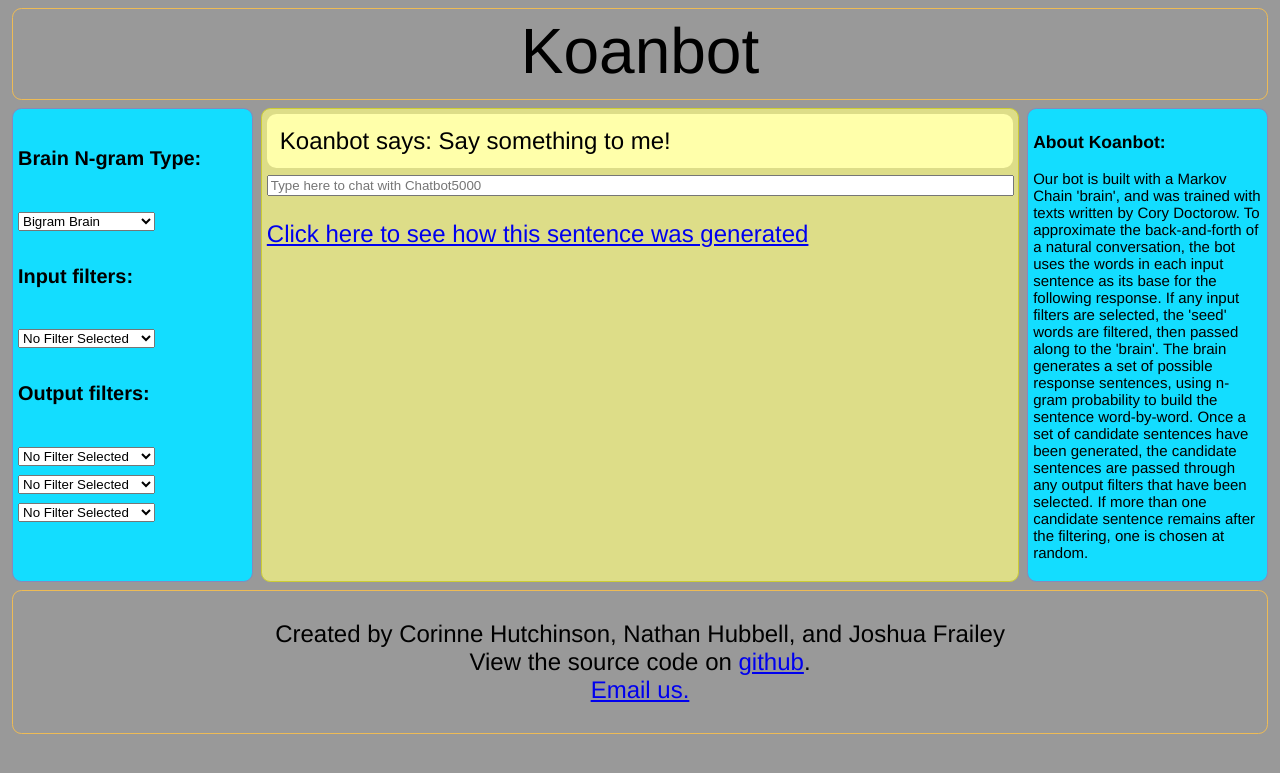
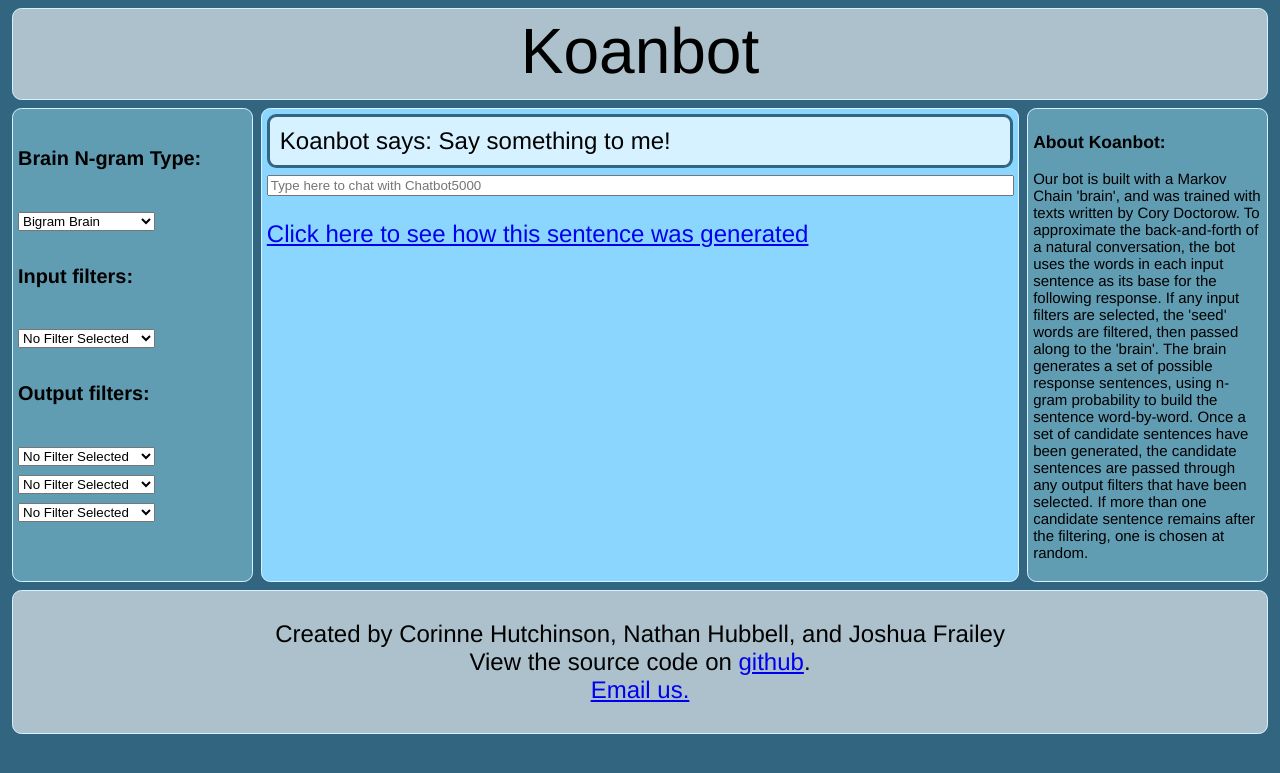
Before and after one commit to corinnelhh/chatbot, a Flask app: page / in a window 1280 px wide. Shown: the top 773 px of the page. Run offline with Flask 2, Linux system fonts and the light colour scheme; parts of the project's set-up code (start-up, migrations or seed data) failed here and were passed over; some libraries are stand-ins or nearby versions.

Commit message:
css, color scheme changes

```diff
--- a/static/style.css
+++ b/static/style.css
@@ -1,15 +1,15 @@
 #output_box{
     width: auto;
     height: auto;
-    background-color: #ffffaa;
-    border: solid 3px #ffffab;
+    background-color: #D6F1FF;
+    border: solid 3px #32657F;
     border-radius: 7pt;
     padding: 10px
 }
 
 body {
     font: 24px Helvetica;
-    background: #999999;
+    background: #32657F;
 }
 
 #main {
@@ -25,9 +25,9 @@ body {
 #main > article {
     margin: 4px;
     padding: 5px;
-    border: 1px solid #cccc33;
+    border: 1px solid #D6F1FF;
     border-radius: 7pt;
-    background: #dddd88;
+    background: #8AD6FF;
     -webkit-flex: 3 1 60%;
     flex: 3 1 60%;
     -webkit-order: 2;
@@ -37,9 +37,9 @@ body {
 #main > #filters {
     margin: 4px;
     padding: 5px;
-    border: 1px solid #8888bb;
+    border: 1px solid #D6F1FF;
     border-radius: 7pt;
-    background: #13ddff;
+    background: #609CB2;
     -webkit-flex: 1 6 20%;
     flex: 1 6 20%;
     -webkit-order: 1;
@@ -49,9 +49,9 @@ body {
 #main > #about {
     margin: 4px;
     padding: 5px;
-    border: 1px solid #8888bb;
+    border: 1px solid #D6F1FF;
     border-radius: 7pt;
-    background: #13ddff;
+    background: #609CB2;
     font-size: 15px;
     -webkit-flex: 1 6 20%;
     flex: 1 6 20%;
@@ -64,9 +64,9 @@ header, footer {
     margin: 4px;
     padding: 5px;
     min-height: 80px;
-    border: 1px solid #eebb55;
+    border: 1px solid #D6F1FF;
     border-radius: 7pt;
-    background: #e6ffcs;
+    background: #ACC1CC;
 }
 
 /* Too narrow to support three columns */
--- a/views.py
+++ b/views.py
@@ -48,7 +48,7 @@ def submit():
 
 if __name__ == '__main__':
     cbot = chatbot_brain.Chatbot()
-    cbot.fill_lexicon()
+    cbot._fill_lexicon()
     app.run(debug=True)
     #from wsgiref.simple_server import make_server
     #srv = make_server('localhost', 8000, app)
```
